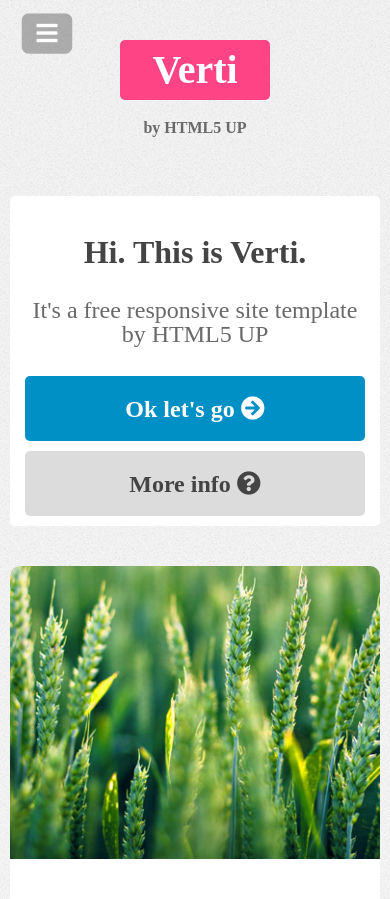
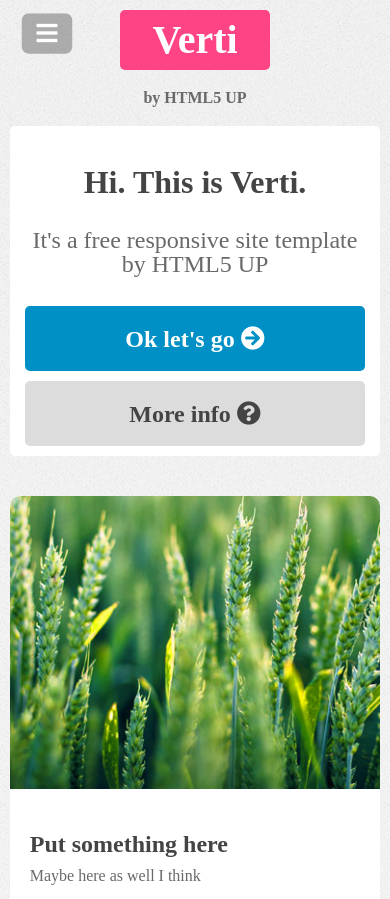
Before and after one commit to victorparkh/homework_15, a plain HTML site: page index.html in a window 390 px wide. Shown: the top 899 px of the page. Drawn offline with nearby package versions, Linux system fonts and the light colour scheme; files whose address does not match are found by name.

Commit message:
changed header paddings

```diff
--- a/css/main.scss
+++ b/css/main.scss
@@ -22,9 +22,9 @@ body {
 }
 
 .header {
-    @include marginDesktop(1200px, 60px);
+    @include marginDesktop(1200px, 30px);
     display: flex;
-    padding: 60px 0;
+    padding: 30px 0;
 
     .favicon {
         display: flex;
@@ -354,8 +354,8 @@ body {
 @media screen and (max-width: 1280px) {
 
     .header {
-        @include marginDesktop(960px, 40px);
-        padding: 40px 0;
+        @include marginDesktop(960px, 20px);
+        padding: 20px 0;
 
         .favicon {
             width: 35%;
@@ -505,7 +505,8 @@ body {
 @media screen and (max-width:980px) {
 
     .header {
-        @include marginDesktop(90%, 10px);
+        @include marginDesktop(90%, 0px);
+        padding: 10px 0;
 
         .favicon {
             flex-direction: column;
@@ -712,7 +713,8 @@ body {
 @media screen and (max-width:736px) {
 
     .header {
-        @include marginDesktop(95%, 0px);
+        @include marginDesktop(95%, 10px);
+        padding: 0;
 
         .favicon {
 
```
Also changed, not shown: css/main.css, 1 other file.
